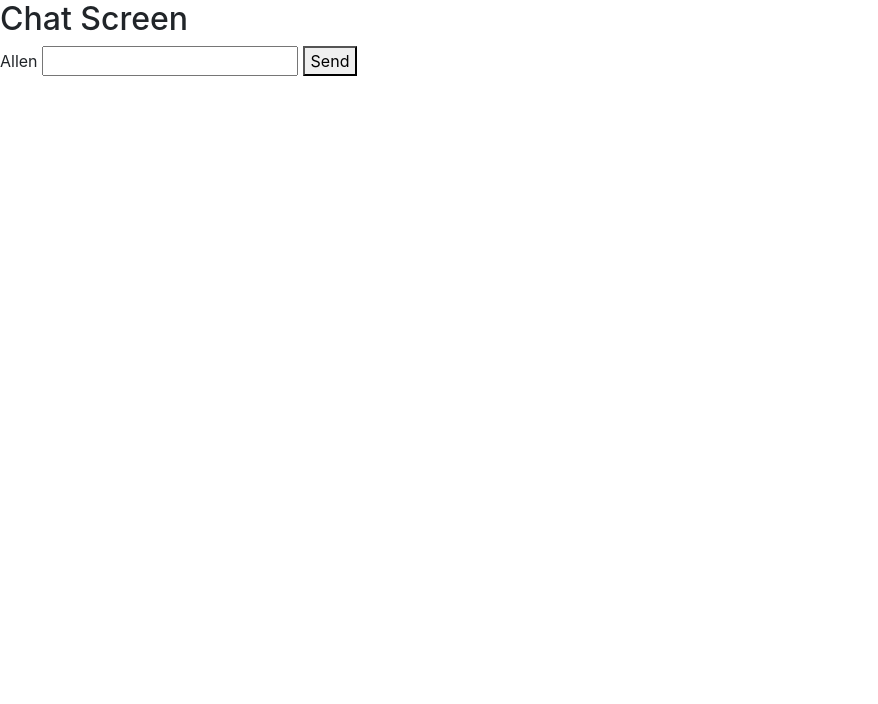
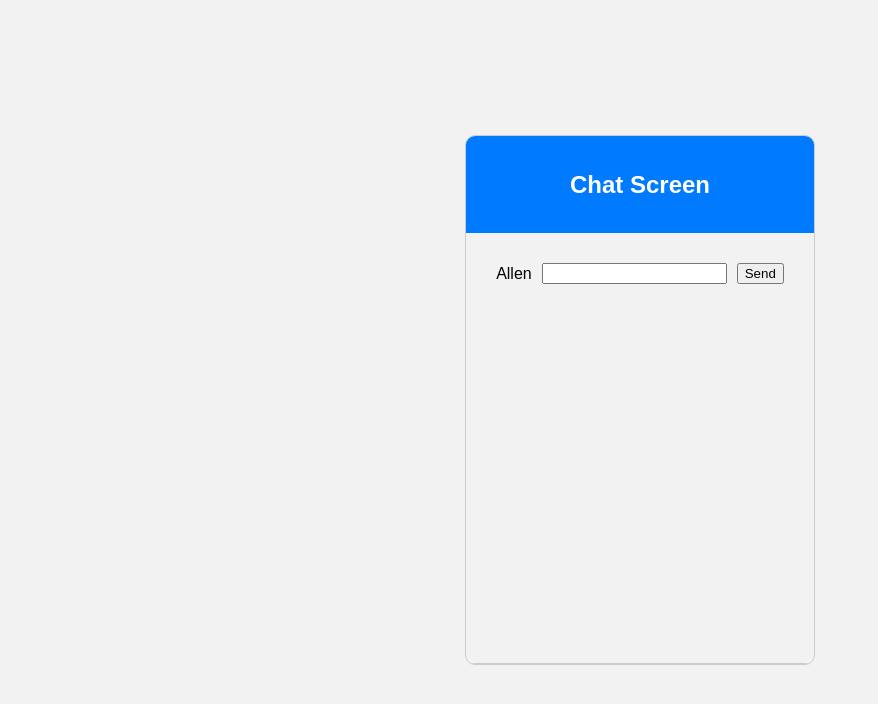
Before and after one commit to allenanto/systems_security_B9IS103, a Flask app: template templates/index.html in a window 1280 px wide. Shown: the top 704 px of the page, without its empty margins (0-878 px from the left). Run offline with Flask 3, Linux system fonts and the light colour scheme; the template is opened without the code that fills it, so the values that code supplies are empty; some libraries are stand-ins or nearby versions.

Commit message:
Chat screen

```diff
--- a/static/styles.css
+++ b/static/styles.css
@@ -9,3 +9,39 @@ body {
     height: 100vh;
     margin: 0;
 }
+
+.chat-container {
+    max-width: 600px;
+    margin: 50px auto;
+    border: 1px solid #ccc;
+    border-radius: 10px;
+    overflow: hidden;
+}
+.chat-header {
+    background-color: #007bff;
+    color: white;
+    padding: 15px;
+    text-align: center;
+}
+.chat-body {
+    padding: 15px;
+    height: 400px;
+    overflow-y: scroll;
+    border-bottom: 1px solid #ccc;
+}
+#messages {
+    list-style-type: none;
+    padding: 0;
+}
+.chat-input {
+    padding: 15px;
+    display: flex;
+    align-items: center;
+}
+#message {
+    flex: 1;
+    margin-right: 10px;
+}
+#username {
+    margin-right: 10px;
+}
--- a/templates/index.html
+++ b/templates/index.html
@@ -4,7 +4,7 @@
     <meta charset="UTF-8">
     <meta name="viewport" content="width=device-width, initial-scale=1.0">
     <title>CorporateTalks</title>
-    <link rel="stylesheet" href="https://maxcdn.bootstrapcdn.com/bootstrap/4.5.2/css/bootstrap.min.css">
+    <link rel="stylesheet" href="/static/styles.css">
     <script src="https://cdnjs.cloudflare.com/ajax/libs/socket.io/4.0.0/socket.io.js"></script>
     <script src="https://ajax.googleapis.com/ajax/libs/jquery/1.12.4/jquery.min.js"></script>
     <script src="/static/script.js"></script>
```
